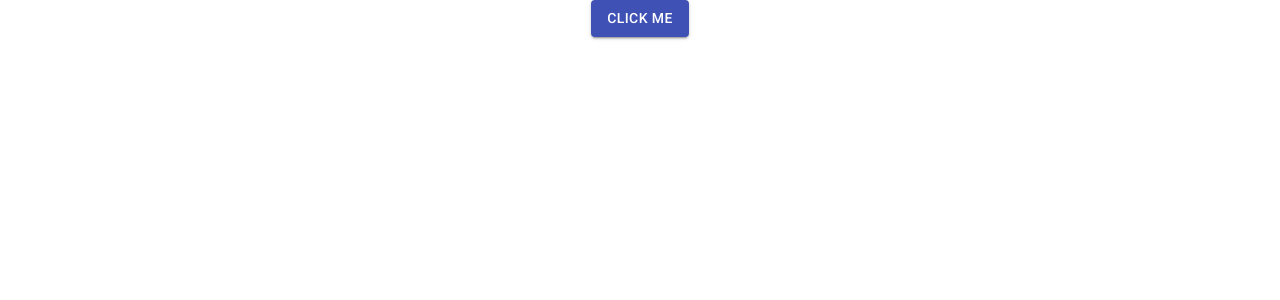
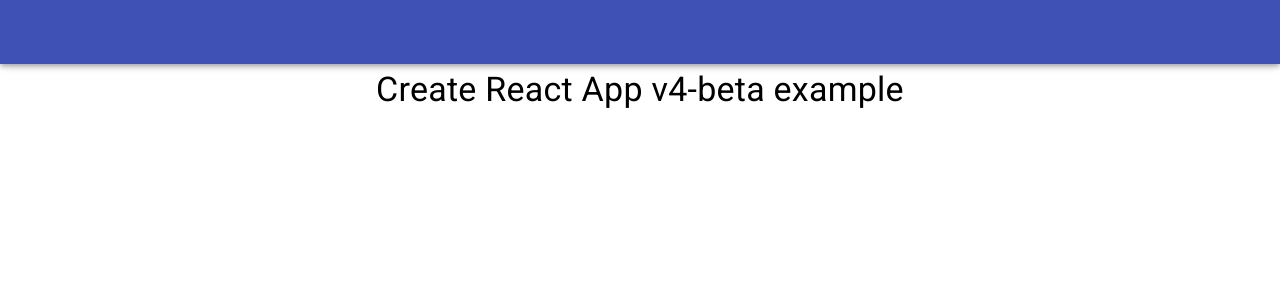
Before and after one commit to crianonim/docker-dashboard, a React (Create React App) app: page / in a window 1280 px wide. Shown: the top 300 px of the page. Built offline with nearby package versions, Linux system fonts and the light colour scheme.

Commit message:
Start Material UI

```diff
--- a/src/App.js
+++ b/src/App.js
@@ -1,13 +1,28 @@
 import React from 'react';
 import './App.css';
 import Button from '@material-ui/core/Button';
-
+import Container from '@material-ui/core/Container';
+import Typography from '@material-ui/core/Typography';
+import Box from '@material-ui/core/Box';
+import { AppBar, Toolbar, IconButton } from '@material-ui/core';
 
 
 function App() {
   return (
     <div className="App">
+      <AppBar position="fixed">
+        <Toolbar>
+          <IconButton></IconButton>
+        </Toolbar>
+      </AppBar>
       <Button variant="contained" color="primary">Click me</Button>
+      <Container maxWidth="sm">
+      <Box my={4}>
+        <Typography variant="h4" component="h1" gutterBottom>
+          Create React App v4-beta example
+        </Typography>
+      </Box>
+    </Container>
     </div>
   );
 }
```
